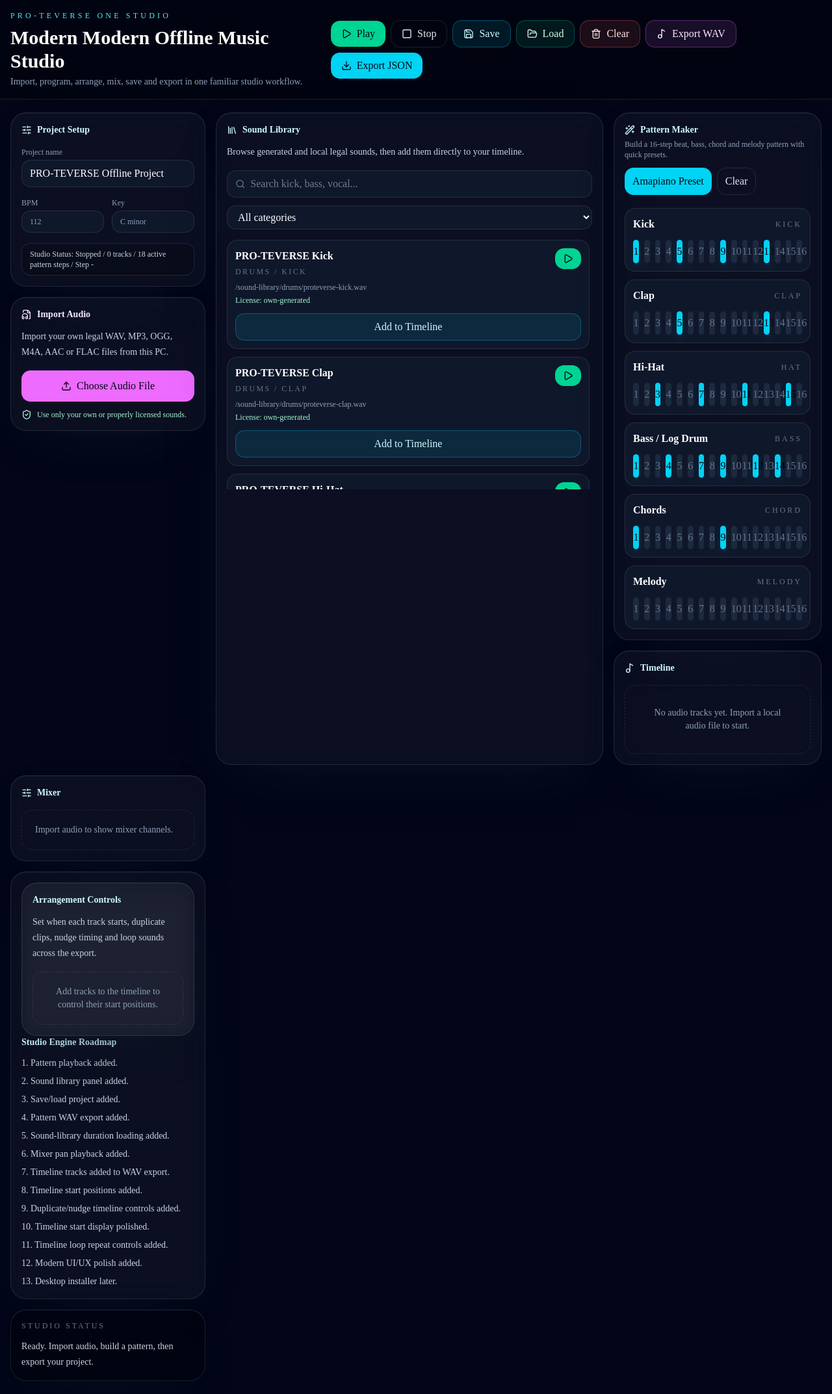
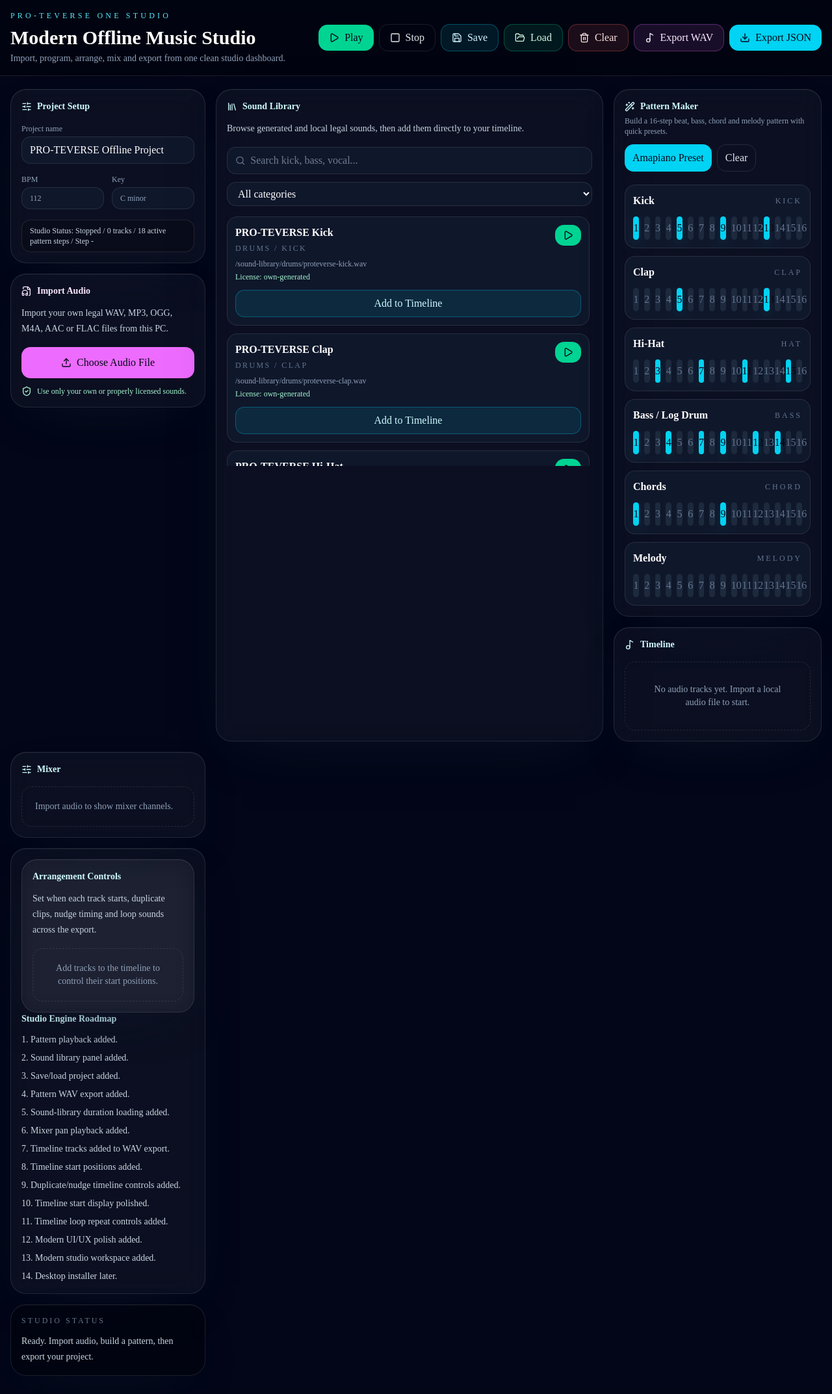
Before and after one commit to Derrick121K/PRO-TEVERSE, a Next.js app: page /studio in a window 1280 px wide. Shown: the whole page at 65% size. Built offline with nearby package versions, Linux system fonts and the light colour scheme.

Commit message:
fix modern studio command center layout

```diff
--- a/app/studio/page.tsx
+++ b/app/studio/page.tsx
@@ -1128,9 +1128,9 @@ if (previewAudioRef.current) {
             <p className="text-xs uppercase tracking-[0.35em] text-cyan-300">
               PRO-TEVERSE One Studio
             </p>
-            <h1 className="mt-2 text-3xl font-black">Modern Modern Offline Music Studio</h1>
+            <h1 className="mt-2 text-3xl font-black">Modern Offline Music Studio</h1>
             <p className="mt-1 text-sm text-slate-400">
-              Import, program, arrange, mix, save and export in one familiar studio workflow.
+              Import, program, arrange, mix and export from one clean studio dashboard.
             </p>
           </div>
 
@@ -1687,7 +1687,8 @@ if (previewAudioRef.current) {
               <p>10. Timeline start display polished.</p>
               <p>11. Timeline loop repeat controls added.</p>
               <p>12. Modern UI/UX polish added.</p>
-              <p>13. Desktop installer later.</p>
+              <p>13. Modern studio workspace added.</p>
+              <p>14. Desktop installer later.</p>
             </div>
           </div>
 
```
